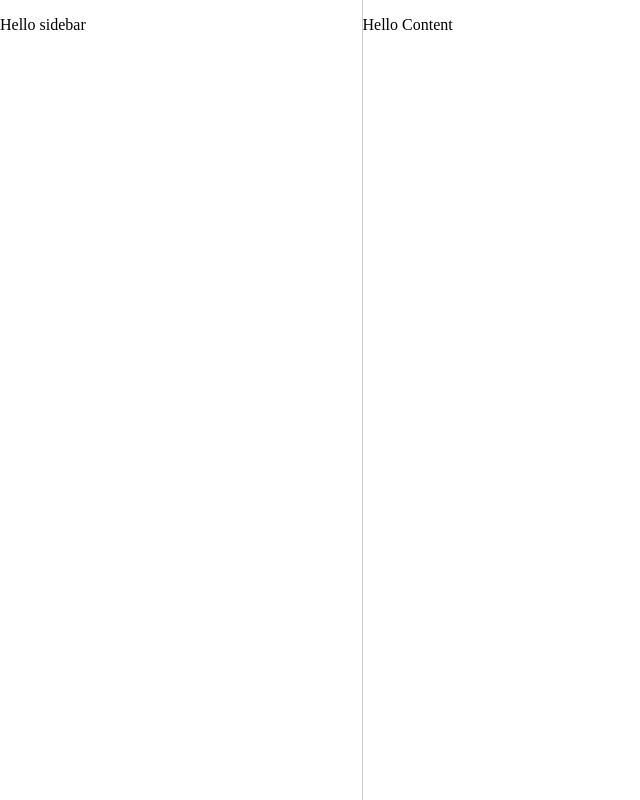
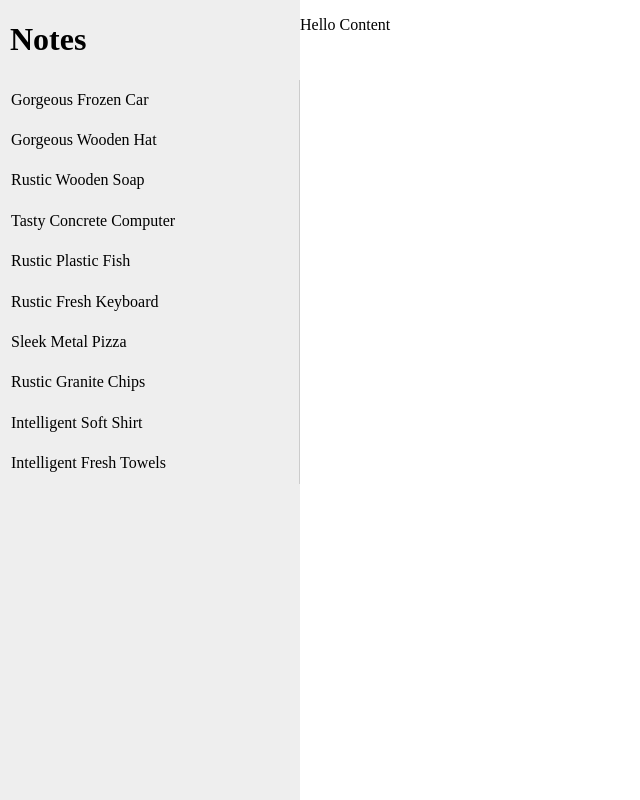
Before and after one commit to lomeat/draggable-tree, a React (Create React App) app: page / in a window 1280 px wide. Shown: the whole page, without its empty margins (0-640 px from the left). Built offline with nearby package versions, Linux system fonts and the light colour scheme.

Commit message:
add sidebar draggable items

```diff
--- a/src/App.tsx
+++ b/src/App.tsx
@@ -1,7 +1,7 @@
-import React, { useState } from "react";
+import React from "react";
 import styled from "styled-components";
 
-import { Sidebar } from "./Sidebar";
+import { Sidebar } from "./Sidebar.jsx";
 import { Content } from "./Content";
 
 export const App: React.FunctionComponent = () => {
--- a/src/Content.tsx
+++ b/src/Content.tsx
@@ -10,5 +10,5 @@ export const Content = () => {
 };
 
 const Wrapper = styled.div`
-  flex-grow: 3;
+  width: 100%;
 `;
--- /dev/null
+++ b/src/Sidebar.jsx
@@ -0,0 +1,79 @@
+import React, { useState } from "react";
+import styled from "styled-components";
+import { DragDropContext, Droppable, Draggable } from "react-beautiful-dnd";
+
+import { getList, reorderList } from "./utils";
+
+export const Sidebar = (props) => {
+  const [items, setItems] = useState(getList(10));
+
+  const onDragEnd = (result) => {
+    if (!result.destination) {
+      return;
+    }
+
+    const newItems = reorderList(
+      items,
+      result.source.index,
+      result.destination.index
+    );
+
+    setItems(newItems);
+  };
+
+  return (
+    <Wrapper>
+      <H1>Notes</H1>
+      <DragDropContext onDragEnd={onDragEnd}>
+        <Droppable droppableId="droppable">
+          {(provided, snapshot) => (
+            <List {...provided.droppableProps} ref={provided.innerRef}>
+              {items.map((item, index) => (
+                <Draggable key={item.id} draggableId={item.id} index={index}>
+                  {(provided, snapshot) => (
+                    <Item
+                      ref={provided.innerRef}
+                      {...provided.draggableProps}
+                      {...provided.dragHandleProps}
+                    >
+                      {item.content}
+                    </Item>
+                  )}
+                </Draggable>
+              ))}
+              {provided.placeholder}
+            </List>
+          )}
+        </Droppable>
+      </DragDropContext>
+    </Wrapper>
+  );
+};
+
+const Wrapper = styled.div`
+  background: #eee;
+`;
+
+const H1 = styled.h1`
+  padding: 0 10px;
+`;
+
+const List = styled.div`
+  width: 300px;
+  border-right: 1px solid #ccc;
+  box-sizing: border-box;
+`;
+
+const Item = styled.div`
+  user-select: none;
+  outline: none;
+  padding: 10px;
+  transition: background 0.2s ease;
+  border: 1px solid transparent;
+  :hover {
+    border: 1px solid black;
+  }
+  :active {
+    background: #ccc;
+  }
+`;
--- a/src/Sidebar.tsx
+++ /dev/null
@@ -1,15 +0,0 @@
-import React from "react";
-import styled from "styled-components";
-
-export const Sidebar = () => {
-  return (
-    <Wrapper>
-      <p>Hello sidebar</p>
-    </Wrapper>
-  );
-};
-
-const Wrapper = styled.div`
-  flex-grow: 1;
-  border-right: 1px solid #ccc;
-`;
--- a/src/utils.ts
+++ b/src/utils.ts
@@ -1,2 +1,19 @@
-export const getList = (size: number, item: object) =>
-  Array.from({ length: size }, () => item);
+import faker from "faker";
+
+export const getList = (size: number) =>
+  Array.from({ length: size }, (v, i) => i).map((value) => ({
+    id: `Item ${Math.floor(Math.random() * Date.now())}`,
+    content: faker.commerce.productName(),
+  }));
+
+export const reorderList = (
+  list: Iterable<object>,
+  startIndex: number,
+  endIndex: number
+) => {
+  const result = Array.from(list);
+  const [removed] = result.splice(startIndex, 1);
+  result.splice(endIndex, 0, removed);
+
+  return result;
+};
```
Also changed, not shown: src/models.ts (+1 -6 lines).
